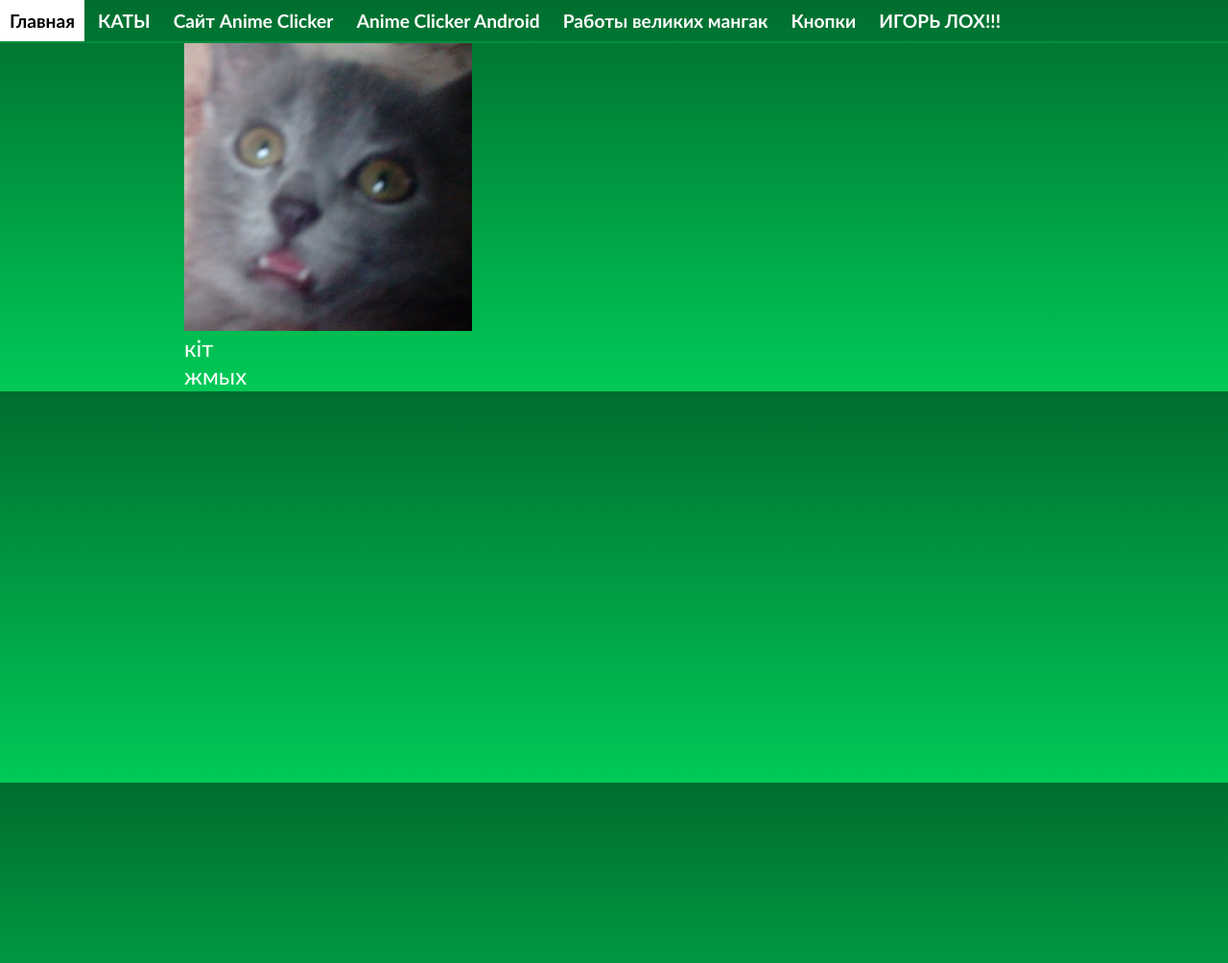
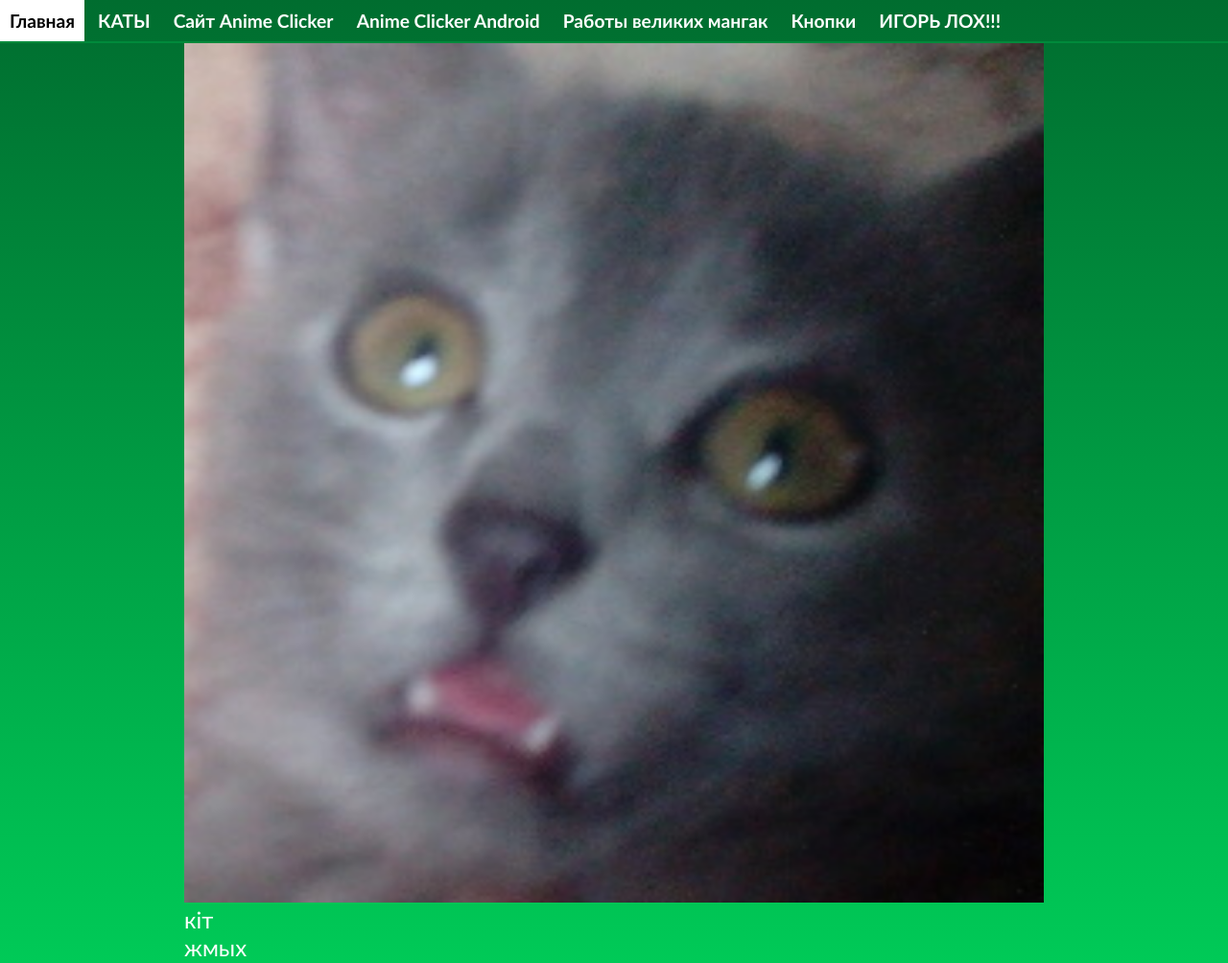
Before and after one commit to catink123/catink123.github.io, a Jekyll site: the page built from kit/index.html, in a window 1280 px wide. Shown: the whole page at 96% size. Built offline with Jekyll 4.4.1, drawn with Linux system fonts in a browser that asks for light colours.

Commit message:
Update index.html

```diff
--- a/kit/index.html
+++ b/kit/index.html
@@ -2,6 +2,6 @@
 layout: default
 title: кiт
 ---
-<img src="/kit/kit.jpg" alt="кiт" width="300" height="300" />
+<img src="/kit/kit.jpg" alt="кiт" width="100%" />
 <p>кiт</p>
 <p><a href="/zhmih">жмых</a></p>
```
